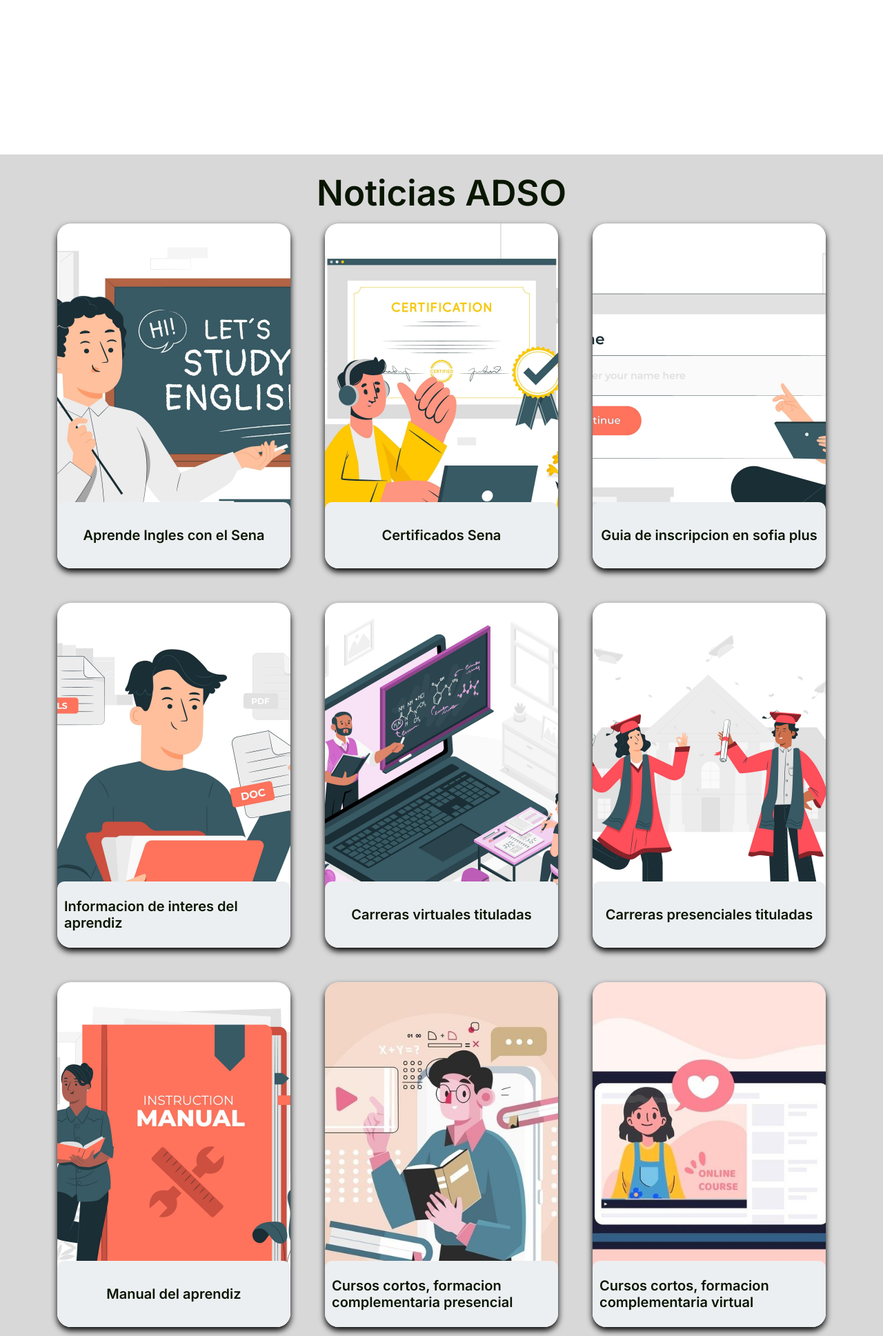
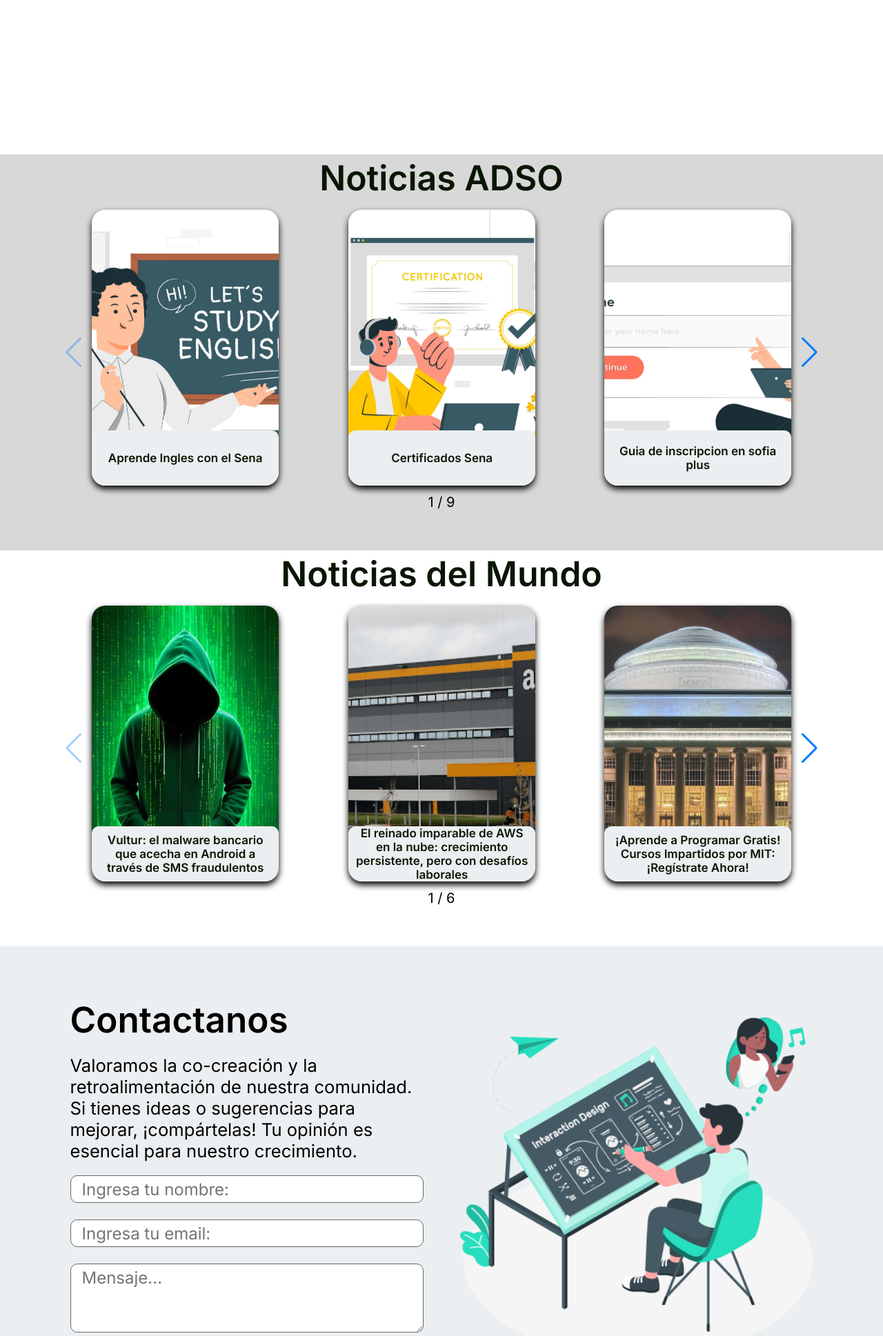
Before and after one commit to JuanOlave1805/Pagina_informativa, a PHP site: page / in a window 1280 px wide. Shown: the part 676-2613 px from the top of the page at 69% size. Run offline with PHP 8.4, Linux system fonts and the light colour scheme; some libraries are stand-ins or nearby versions.

Commit message:
Agregando slider para noticias

```diff
--- a/estilos/index.js
+++ b/estilos/index.js
@@ -15,9 +15,7 @@ window.addEventListener("scroll", function(){
 //NOTA: Todo se ejecuta a la vez
 
 
-
-
-
+// Giro card
 document.addEventListener("DOMContentLoaded", function () {
   // Obtén todas las tarjetas por su clase o cualquier otro selector
   var cards = document.querySelectorAll(".card");
@@ -30,3 +28,35 @@ document.addEventListener("DOMContentLoaded", function () {
     });
   });
 });
+
+
+// Slider
+let slidesToShow = 4; // Por defecto, muestra 4 slides por vista
+
+if (window.matchMedia("(max-width: 800px)").matches) {
+    slidesToShow = 1;
+} else if (window.matchMedia("(max-width: 1020px)").matches) {
+    slidesToShow = 2;
+} else if (window.matchMedia("(max-width: 1500px)").matches) {
+    slidesToShow = 3;
+} else {
+    slidesToShow = 4;
+}
+
+let swiper = new Swiper(".mySwiper", {
+    slidesPerView: slidesToShow, // Utiliza la variable para definir slidesPerView
+
+    pagination: {
+      el: ".swiper-pagination",
+      type: "fraction",
+    },
+    navigation: {
+      nextEl: ".swiper-button-next",
+      prevEl: ".swiper-button-prev",
+    },
+    autoplay: {
+        delay: 2500,
+        disableOnInteraction: true,
+    },
+    touchMoveStopPropagation: true,
+});
--- a/estilos/style.css
+++ b/estilos/style.css
@@ -32,7 +32,7 @@ body{
 
 /* Header encabezado */
 header{
-    z-index: 1;
+    position: fixed;
     transition: ease .5s;
 }
 .abajo{
@@ -46,6 +46,7 @@ header{
     position: fixed;
     width: 100%;
     height: auto;
+    z-index: 2;
 }
 
 /* Contenedor del header */
@@ -76,6 +77,8 @@ header.abajo{
     color: var(--text);
     transition: ease .5s;
     display: block;
+    position: relative;
+    z-index: 10;
 }
 
 /* Logo */
@@ -128,7 +131,7 @@ header.abajo{
 .seccion_1__Title{
     font-size: clamp(25px, 4vw, 60px);
     width: 80%;
-    font-weight: 800;
+    font-weight: 900;
     color: var(--fondo_primary);
 }
 
@@ -179,17 +182,20 @@ header.abajo{
 
 /* Seccion 2 */
 .seccion_2{
-    position: relative;
-    height: auto;
+    /* height: auto;
     width: 100%;
     display: flex;
     align-items: center;
     flex-direction: column;
-    padding: 0px 0px 100px 0px;
+    padding: 0px 0px 100px 0px; */
+    width: 100%;
     background-color: var(--fondo_1);
+    position: relative;
 }
 .seccion_2--modif{
     background-color: var(--white);
+    width: 100%;
+    position: relative;
 }
 
 /* Clase del contenedor dentro de la seccion 2 */
@@ -199,7 +205,7 @@ header.abajo{
     gap: 50px;
     width: 100%;
     height: 100%;
-    grid-template-columns: repeat(auto-fill, minmax(300px, 1fr));
+    /* grid-template-columns: repeat(auto-fill, minmax(300px, 1fr)); */
 }
 
 /* Titulo principal de la Seccion */
@@ -209,21 +215,50 @@ header.abajo{
     height: auto;
     width: 100%;
     margin-bottom: 120px;
-    font-size: clamp(24px, 4vw, 60px);
+    font-size: clamp(24px, 4vw, 50px);
     color: var(--fondo_primary);
     font: bold;
     position: absolute;
-    top: 3vh;
+    top: .5vh;
+
 }
 
-/* Card */
+
+/* Slider */
+.swiper {
+    width: 87%;
+    height: 50%;
+    position: relative;
+    z-index: 1; /* Asegura que el slider esté detrás del banner */
+    margin: 50px 0px;
+}
+.color_fondo{
+    background-color: var(--fondo_1);
+    width: 100%;
+}
+
+.swiper-slide {
+    text-align: center;
+    display: flex;
+    justify-content: center;
+    align-items: center;
+    padding: 30px 50px 44px;
+    position: relative;
+    z-index: 0;
+}
+
+.swiper-slide img {
+    display: block;
+    width: 100%;
+    height: 100%;
+    object-fit: cover;
+}
+
 .card{
-    flex-basis: 400px;
       position: relative;
-    height: 500px;
+      height: 400px;
       width: 100%;
       cursor: pointer;
-
 }
   /* Frontal */
 .card__Face{
@@ -247,12 +282,12 @@ header.abajo{
 }
 .card__Title{
       display: flex;
-    height: 12vh;
+      height: 10vh;
       justify-content: center;
       align-items: center;
       position: absolute;
       bottom: 0px;
-    font-size: clamp(15px, 2vw, 20px);
+      font-size: clamp(14px, 2vw, 17px);
       padding: 10px;
       width: 100%;
       color: var(--fondo_primary);
@@ -278,7 +313,7 @@ header.abajo{
       width: 100%;
       height: auto;
       margin: 10px 0px;
-    font-size: clamp(15px, 3vw, 24px);
+      font-size: clamp(15px, 3vw, 22px);
       color: var(--fondo_primary);
 }
 .card__Link{
@@ -289,11 +324,11 @@ header.abajo{
 .card__Link a{
       color: var(--fondo_primary);
       text-decoration:dotted;
-    font-size:clamp(18px, 3vw, 24px);
+      font-size:clamp(16px, 3vw, 21px);
 }
 .card__Text{
       letter-spacing: 1px;
-    font-size: clamp(13px, 2vw, 18px);
+      font-size: clamp(13px, 2vw, 16px);
       text-align: left;
       overflow:overlay;
       margin: 10px;
@@ -308,7 +343,6 @@ header.abajo{
 .card.flipped .card__Back {
       transform: perspective(600px) rotateY(360deg);
 }
-
 
 
 /* Clase de los links en la pagina de la Seccion 2 y 3 */
@@ -582,9 +616,12 @@ header.abajo{
         padding-bottom: 20px;
     }
     /* Seccion 2 */
-    .seccion_2__Content{
+    /* .seccion_2__Content{
         width: 70%;
         gap: 2vh;
+    } */
+    .swiper-button-next, .swiper-button-prev{
+        display: none;
     }
     .card{
         height: 40vh;
--- a/index.html
+++ b/index.html
@@ -9,6 +9,8 @@
     <link rel="stylesheet" href="https://cdnjs.cloudflare.com/ajax/libs/font-awesome/5.15.3/css/all.min.css">
     <link rel="preconnect" href="https://fonts.googleapis.com">
     <link rel="preconnect" href="https://fonts.gstatic.com" crossorigin>
+    <!-- Link Swiper's CSS -->
+    <link rel="stylesheet" href="https://cdn.jsdelivr.net/npm/swiper@11/swiper-bundle.min.css" />
     <link href="https://fonts.googleapis.com/css2?family=Inter:wght@400;600&display=swap" rel="stylesheet">
     <script src="https://kit.fontawesome.com/bd39df9d39.js" crossorigin="anonymous"></script>
 </head>
@@ -45,18 +47,14 @@
         <img src="Img componentes/Image__Home.png" alt="Image__Home" class="seccion_1__Image">
     </main>
 
-
-    <!-- Main -->
-    <!-- 2 Seccion donde esta las noticias de la area -->
+    <!-- Swiper -->
     <main class="seccion_2">
-      <!-- Link de llamado conectados al header -->
       <a id="Title--ADSO" class="links"></a>
       <!-- Titulo de la seccion -->
       <H1 class="seccion_2__Title-Primary" >Noticias ADSO </H1>
-      <!-- Contenedor donde esta las cards de las noticias -->
-      <div class="seccion_2__Content">
-
-
+      <article class="swiper mySwiper ">
+        <div class="swiper-wrapper">
+          <div class="swiper-slide">
            <!-- Card -->
           <article class="card">
             <section class="card__Face card__Front">
@@ -77,7 +75,9 @@
               </div>
             </section>
           </article>
+          </div>
 
+          <div class="swiper-slide">
             <!-- Card -->
           <article class="card">
             <section class="card__Face card__Front">
@@ -98,7 +98,8 @@
               </div>
             </section>
           </article>
-
+          </div>
+          <div class="swiper-slide">
             <!-- Card -->
           <article class="card" id="card">
             <section class="card__Face card__Front">
@@ -115,7 +116,8 @@
               </div>
             </section>
           </article>
-
+          </div>
+          <div class="swiper-slide">
             <!-- Card -->
           <article class="card" id="card">
             <section class="card__Face card__Front">
@@ -132,7 +134,8 @@
               </div>
             </section>
           </article>
-
+          </div>
+          <div class="swiper-slide">
             <!-- Card -->
             <article class="card" id="card">
               <section class="card__Face card__Front">
@@ -149,7 +152,8 @@
                 </div>
               </section>
             </article>
-
+          </div>
+          <div class="swiper-slide">
             <!-- Card -->
             <article class="card" id="card">
               <section class="card__Face card__Front">
@@ -166,7 +170,8 @@
                 </div>
               </section>
             </article>
-
+          </div>
+          <div class="swiper-slide">
             <!-- Card -->
             <article class="card" id="card">
               <section class="card__Face card__Front">
@@ -183,7 +188,8 @@
                 </div>
               </section>
             </article>
-
+          </div>
+          <div class="swiper-slide">
             <!-- Card -->
             <article class="card" id="card">
               <section class="card__Face card__Front">
@@ -200,7 +206,8 @@
                 </div>
               </section>
             </article>
-
+          </div>
+          <div class="swiper-slide">
             <!-- Card -->
             <article class="card" id="card">
               <section class="card__Face card__Front">
@@ -217,7 +224,8 @@
                 </div>
               </section>
             </article>
-
+          </div>
+          <div class="swiper-slide">
             <!-- Card -->
             <article class="card" id="card">
               <section class="card__Face card__Front">
@@ -234,7 +242,8 @@
                 </div>
               </section>
             </article>
-
+          </div>
+          <div class="swiper-slide">
             <!-- Card -->
             <article class="card" id="card">
               <section class="card__Face card__Front">
@@ -252,20 +261,30 @@
               </section>
             </article>
           </div>
+          <!-- <div class="swiper-slide"> -->
+            <!-- Card -->
 
+          <!-- </div> -->
+          <!-- <div class="swiper-slide"> -->
+            <!-- Card -->
+
+          <!-- </div> -->
+        </div>
+        <div class="swiper-button-next "></div>
+        <div class="swiper-button-prev "></div>
+        <div class="swiper-pagination"></div>
+      </article>
     </main>
 
-
-    <!-- Main -->
+    <main class="seccion_2--modif">
       <!-- 3 Seccion donde esta las noticias del mundo -->
-    <main class="seccion_2 seccion_2--modif">
       <!-- Link de llamado conectados al header -->
       <a id="Title--Noticias" class="links"></a>
       <!-- Titulo de la seccion -->
       <H1 class="seccion_2__Title-Primary" >Noticias del Mundo</H1>
-      <!-- Contenedor donde esta las cards de las noticias -->
-      <div class="seccion_2__Content" >
-
+      <article class="swiper mySwiper ">
+        <div class="swiper-wrapper">
+          <div class="swiper-slide">
             <!-- Card -->
             <article class="card" id="card">
               <section class="card__Face card__Front">
@@ -282,7 +301,8 @@
                 </div>
               </section>
             </article>
-
+          </div>
+          <div class="swiper-slide">
             <!-- Card -->
             <article class="card" id="card">
               <section class="card__Face card__Front">
@@ -299,7 +319,8 @@
                 </div>
               </section>
             </article>
-
+          </div>
+          <div class="swiper-slide">
             <!-- Card -->
             <article class="card" id="card">
               <section class="card__Face card__Front">
@@ -316,7 +337,8 @@
                 </div>
               </section>
             </article>
-
+          </div>
+          <div class="swiper-slide">
             <!-- Card -->
             <article class="card" id="card">
               <section class="card__Face card__Front">
@@ -333,7 +355,8 @@
                 </div>
               </section>
             </article>
-
+          </div>
+          <div class="swiper-slide">
             <!-- Card -->
             <article class="card" id="card">
               <section class="card__Face card__Front">
@@ -350,7 +373,8 @@
                 </div>
               </section>
             </article>
-
+          </div>
+          <div class="swiper-slide">
             <!-- Card -->
             <article class="card" id="card">
               <section class="card__Face card__Front">
@@ -367,7 +391,8 @@
                 </div>
               </section>
             </article>
-
+          </div>
+          <div class="swiper-slide">
             <!-- Card -->
             <article class="card" id="card">
               <section class="card__Face card__Front">
@@ -384,7 +409,8 @@
                 </div>
               </section>
             </article>
-
+          </div>
+          <div class="swiper-slide">
             <!-- Card -->
             <article class="card" id="card">
               <section class="card__Face card__Front">
@@ -402,8 +428,24 @@
               </section>
             </article>
           </div>
+          <!-- <div class="swiper-slide"> -->
+            <!-- Card -->
 
+          <!-- </div> -->
+          <!-- <div class="swiper-slide"> -->
+            <!-- Card -->
+
+          <!-- </div> -->
+
+
+        </div>
+        <div class="swiper-button-next"></div>
+        <div class="swiper-button-prev"></div>
+        <div class="swiper-pagination"></div>
+      </article>
     </main>
+
+
     <main class="seccion_3">
       <section class="seccion_3__Formulary">
         <a id="contact"></a>
@@ -442,6 +484,9 @@
     </footer>
 
 
-    <script type="text/javascript" src="estilos/index.js"></script>
+
+    <!-- Swiper JS -->
+    <script src="https://cdn.jsdelivr.net/npm/swiper@11/swiper-bundle.min.js"></script>
+    <script src="estilos/index.js"></script>
 </body>
 </html>
```
Lines whose indentation alone changed are shown as unchanged.
